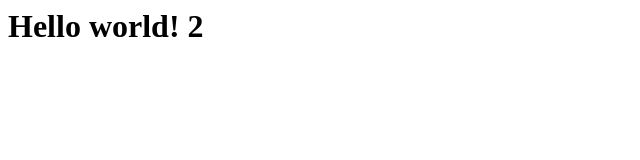
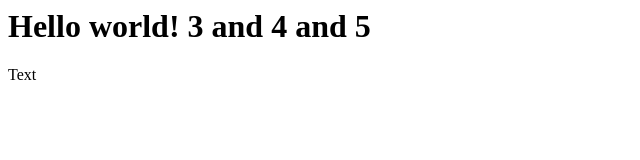
Before and after one commit to DavEdAnMel/SegundoRepositorio, a plain HTML site: page index.html in a window 1280 px wide. Shown: the whole page, without its empty margins (0-640 px from the left). Drawn offline with Linux system fonts and the light colour scheme.

Commit message:
otro mensaje

```diff
--- a/index.html
+++ b/index.html
@@ -6,6 +6,7 @@
     <title>Document</title>
 </head>
 <body>
-    <h1>Hello world! 2</h1>
+    <h1>Hello world! 3 and 4 and 5</h1>
+    <p>Text</p>
 </body>
 </html>
```
